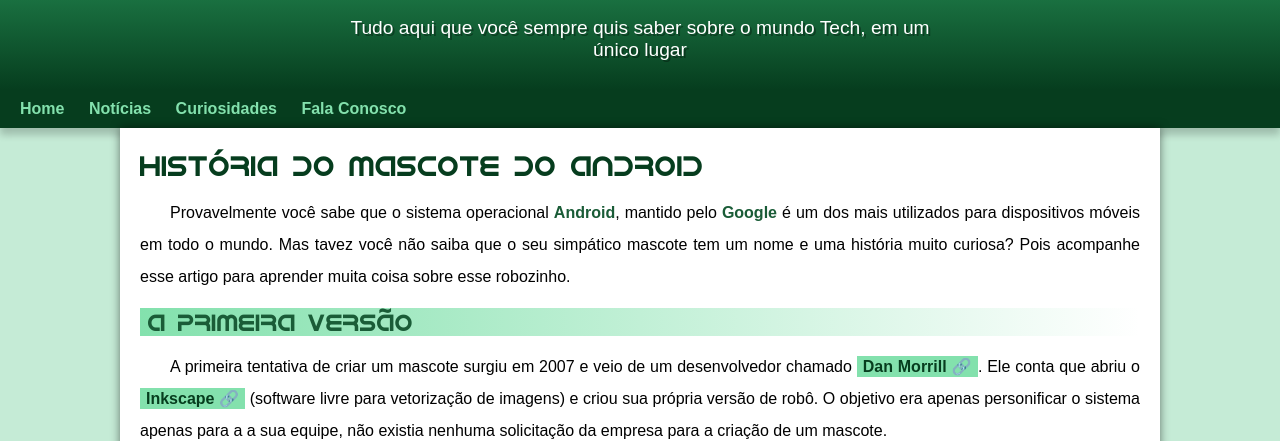
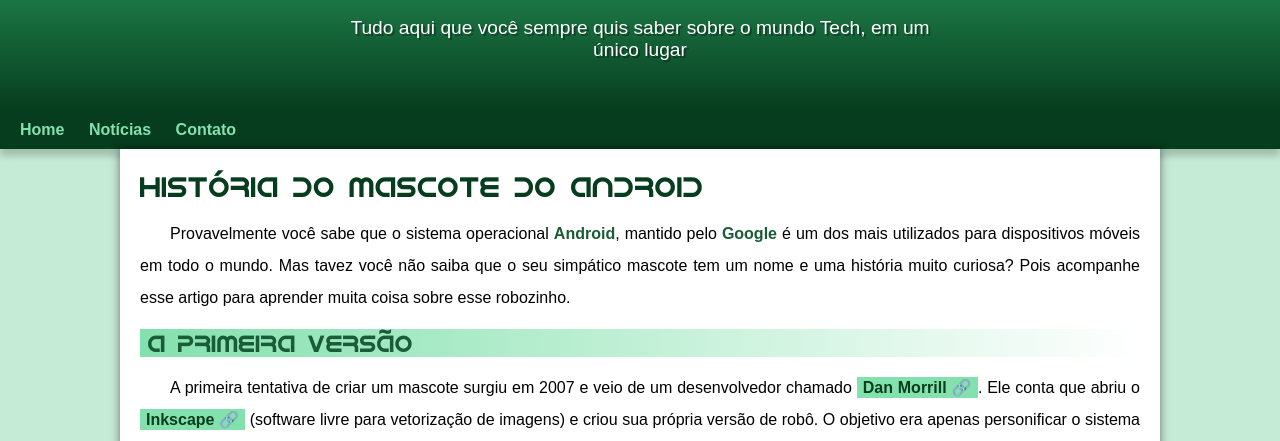
Before and after one commit to GabrielVSilvaDev/projeto-android, a plain HTML site: page index.html in a window 1280 px wide. Shown: the part 100-541 px from the top of the page. Drawn offline with Linux system fonts and the light colour scheme.

Commit message:
problema de padding corrigido

```diff
--- a/estilo/style.css
+++ b/estilo/style.css
@@ -57,7 +57,7 @@ header > p {
     padding-right: 10px;
     padding-left: 10px;
     margin: auto;
-    margin-bottom: 20px;
+    padding-bottom: 50px;
     text-shadow: 2px 2px 0px rgba(0, 0, 0, 0.329);
 }
 
--- a/index.html
+++ b/index.html
@@ -19,8 +19,7 @@
     <nav>
         <a href="#">Home</a>
         <a href="#">Notícias</a>
-        <a href="#">Curiosidades</a>
-        <a href="#">Fala Conosco</a>
+        <a href="#">Contato</a>
     </nav>
 
     <main>
```
